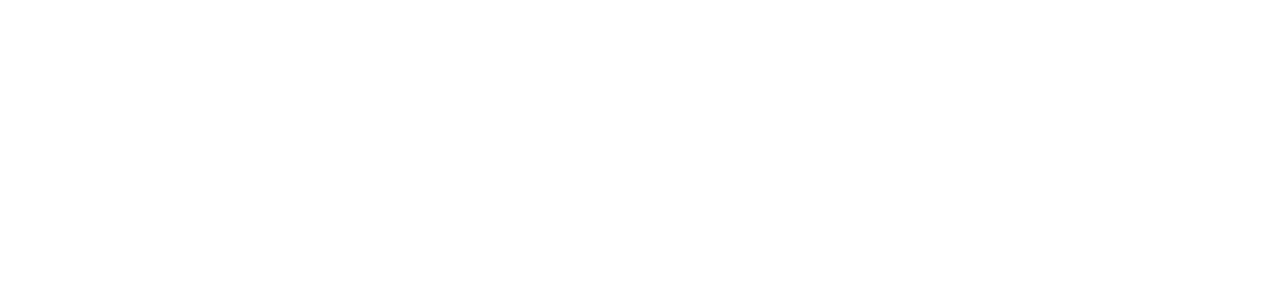
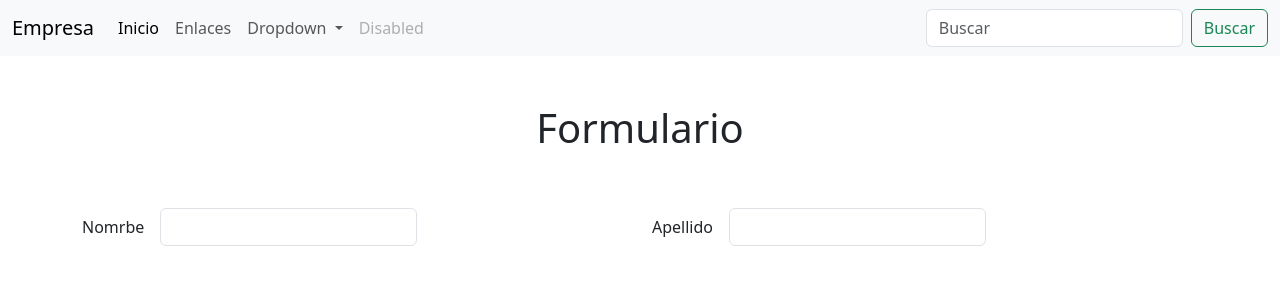
Before and after one commit to AlvaroMparedes/Pagina, a plain HTML site: page index.html in a window 1280 px wide. Drawn offline with nearby package versions, Linux system fonts and the light colour scheme.

Commit message:
Update index.html

```diff
--- a/index.html
+++ b/index.html
@@ -1,11 +1,80 @@
 <!DOCTYPE html>
-<html lang="en">
+<html lang="es">
 <head>
     <meta charset="UTF-8">
     <meta name="viewport" content="width=device-width, initial-scale=1.0">
     <title>Document</title>
+    <link href="https://cdn.jsdelivr.net/npm/bootstrap@5.3.3/dist/css/bootstrap.min.css" rel="stylesheet" integrity="sha384-QWTKZyjpPEjISv5WaRU9OFeRpok6YctnYmDr5pNlyT2bRjXh0JMhjY6hW+ALEwIH" crossorigin="anonymous">
 </head>
 <body>
+    <nav class="navbar navbar-expand-lg bg-body-tertiary">
+        <div class="container-fluid">
+          <a class="navbar-brand" href="#">Empresa</a>
+          <button class="navbar-toggler" type="button" data-bs-toggle="collapse" data-bs-target="#navbarSupportedContent" aria-controls="navbarSupportedContent" aria-expanded="false" aria-label="Toggle navigation">
+            <span class="navbar-toggler-icon"></span>
+          </button>
+          <div class="collapse navbar-collapse" id="navbarSupportedContent">
+            <ul class="navbar-nav me-auto mb-2 mb-lg-0">
+              <li class="nav-item">
+                <a class="nav-link active" aria-current="page" href="#">Inicio</a>
+              </li>
+              <li class="nav-item">
+                <a class="nav-link" href="#">Enlaces</a>
+              </li>
+              <li class="nav-item dropdown">
+                <a class="nav-link dropdown-toggle" href="#" role="button" data-bs-toggle="dropdown" aria-expanded="false">
+                  Dropdown
+                </a>
+                <ul class="dropdown-menu">
+                  <li><a class="dropdown-item" href="#">Action</a></li>
+                  <li><a class="dropdown-item" href="#">Another action</a></li>
+                  <li><hr class="dropdown-divider"></li>
+                  <li><a class="dropdown-item" href="#">Something else here</a></li>
+                </ul>
+              </li>
+              <li class="nav-item">
+                <a class="nav-link disabled" aria-disabled="true">Disabled</a>
+              </li>
+            </ul>
+            <form class="d-flex" role="search">
+              <input class="form-control me-2" type="search" placeholder="Buscar" aria-label="Search">
+              <button class="btn btn-outline-success" type="submit">Buscar</button>
+            </form>
+          </div>
+        </div>
+      </nav>
 
+      <div class="container">
+
+         <div class="col-md-12 d-flex justify-content-center align-items-center mt-5 mb-5">
+        <h1>Formulario</h1>
+    </div>
+
+    <div class="row">
+        <div class="col-md-6">
+
+          <div class="row g-3 align-items-center">
+              <div class="col-auto">
+                <label for="inputPassword6" class="col-form-label">Nomrbe</label>
+              </div>
+              <div class="col-auto">
+                <input type="password" id="inputPassword6" class="form-control" aria-describedby="passwordHelpInline">
+              </div>
+            </div>
+
+
+
+        </div>
+        <div class="col-md-6">
+
+          <div class="row g-3 align-items-center">
+              <div class="col-auto">
+                <label for="inputPassword6" class="col-form-label">Apellido</label>
+              </div>
+              <div class="col-auto">
+                <input type="password" id="inputPassword6" class="form-control" aria-describedby="passwordHelpInline">
+              </div>
+            </div>
+    <script src="https://cdn.jsdelivr.net/npm/bootstrap@5.3.3/dist/js/bootstrap.bundle.min.js" integrity="sha384-YvpcrYf0tY3lHB60NNkmXc5s9fDVZLESaAA55NDzOxhy9GkcIdslK1eN7N6jIeHz" crossorigin="anonymous"></script>
 </body>
 </html>
```
